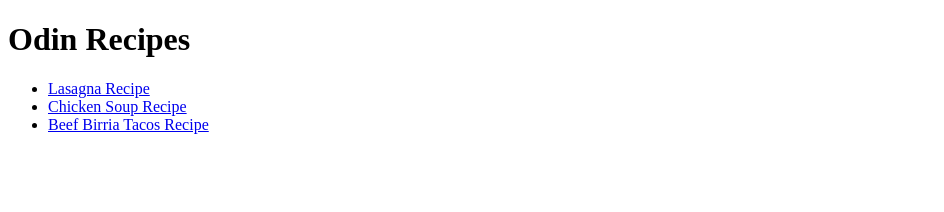
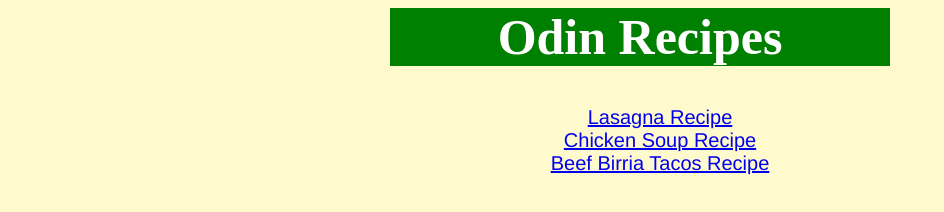
Before and after one commit to lauramorenoo/odin-recipes, a plain HTML site: page index.html in a window 1280 px wide. Shown: the whole page, without its empty margins (0-944 px from the left). Drawn offline with Linux system fonts and the light colour scheme.

Commit message:
made style changes to the home page

```diff
--- a/index.html
+++ b/index.html
@@ -4,13 +4,16 @@
     <meta charset="UTF-8">
     <meta name="viewport" content="width=device-width, initial-scale=1.0">
     <title>Odin Recipes</title>
+    <link rel="stylesheet" href="./styles.css">
 </head>
 <body>
     <h1>Odin Recipes</h1>
-    <ul>
-        <li><a href="recipes/lasagna.html">Lasagna Recipe</a></li>
-        <li><a href="recipes/chickenSoup.html">Chicken Soup Recipe</a></li>
-        <li><a href="recipes/birraTacos.html">Beef Birria Tacos Recipe</a></li>
-    </ul>
+    <div class="recipes">
+        <ul class="list">
+            <li><a href="recipes/lasagna.html">Lasagna Recipe</a></li>
+            <li><a href="recipes/chickenSoup.html">Chicken Soup Recipe</a></li>
+            <li><a href="recipes/birraTacos.html">Beef Birria Tacos Recipe</a></li>
+        </ul>
+    </div>
 </body>
 </html>
--- /dev/null
+++ b/styles.css
@@ -0,0 +1,26 @@
+body {
+    background-color:lemonchiffon
+}
+
+h1 {
+    font-family: "Brush Script MT", "Lucida Handwriting", serif;
+    text-align: center;
+    font-size: 50px;
+    background-color: green;
+    color: white;
+    width: 500px;
+    height: auto;
+    margin: auto;
+}
+
+.recipes {
+    text-align: center;
+}
+
+.list {
+    font-family: "Copperplate", Helvetica, sans-serif;
+    color: green;
+    font-size: 20px;
+    margin-top: 40px;
+    list-style: none;
+}
```
